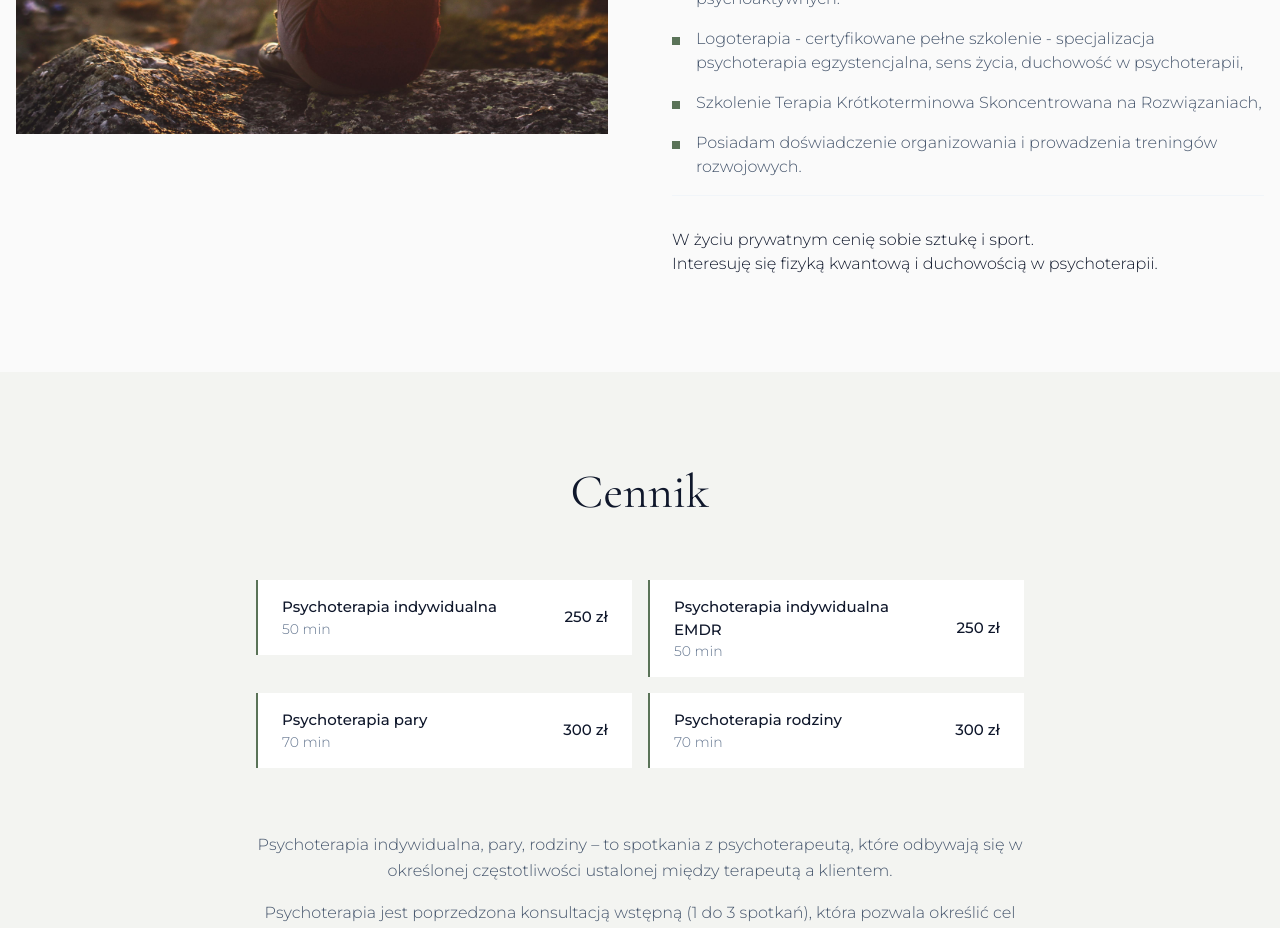
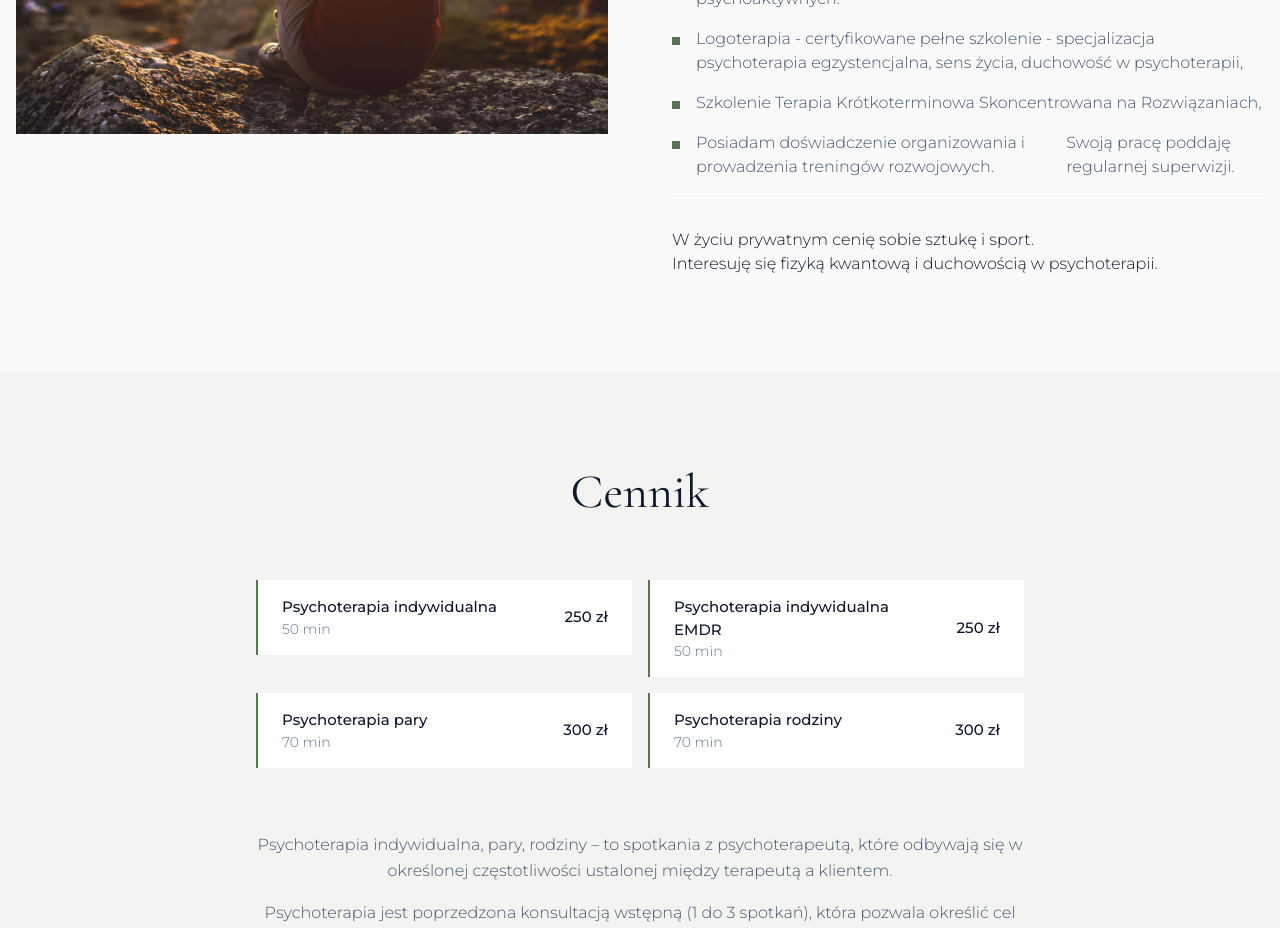
Before and after one commit to HeroFabi/anna-kupiec---psychoterapiav2, a Next.js app: page / in a window 1280 px wide. Shown: the part 5580-6508 px from the top of the page. Built offline with nearby package versions, Linux system fonts and the light colour scheme.

Commit message:
Update About.tsx

```diff
--- a/components/sections/About.tsx
+++ b/components/sections/About.tsx
@@ -71,11 +71,13 @@ export default function About() {
                 <li className="flex items-start">
                   <div className="w-2 h-2 bg-[#5A7358] mr-4 mt-2.5 shrink-0" />
                   <span>Posiadam doświadczenie organizowania i prowadzenia treningów rozwojowych.</span>
+                 <span> Swoją pracę poddaję regularnej superwizji.</span>
                 </li>
               </ul>
               <p className="mt-4 text-slate-900 border-t border-slate-100 pt-8">
                 W życiu prywatnym cenię sobie sztukę i sport.<br />
                 Interesuję się fizyką kwantową i duchowością w psychoterapii.
+
               </p>
             </div>
           </div>
```
